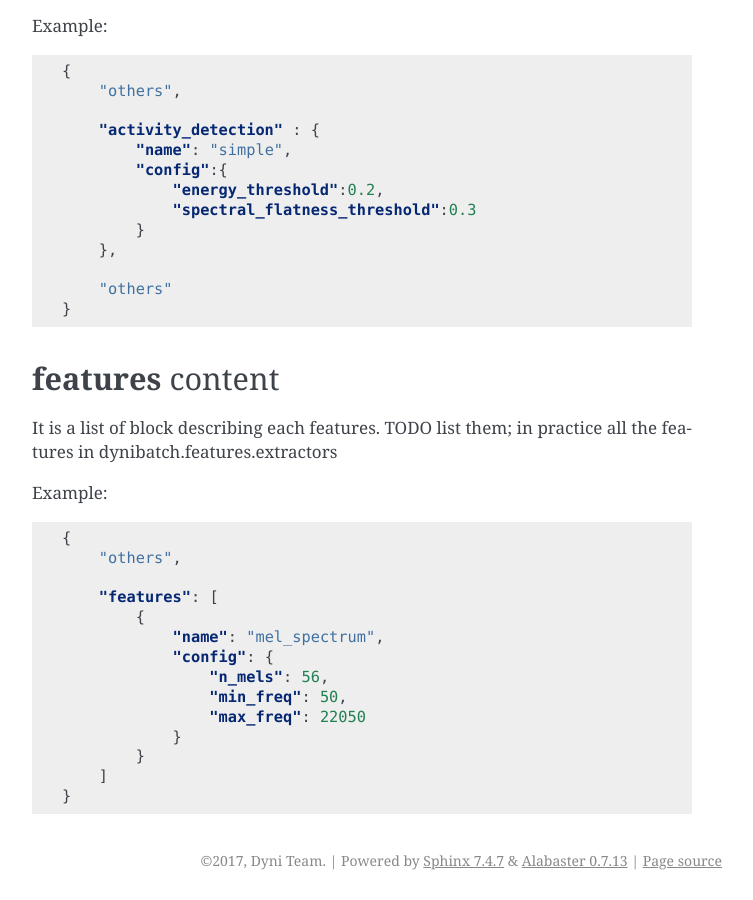
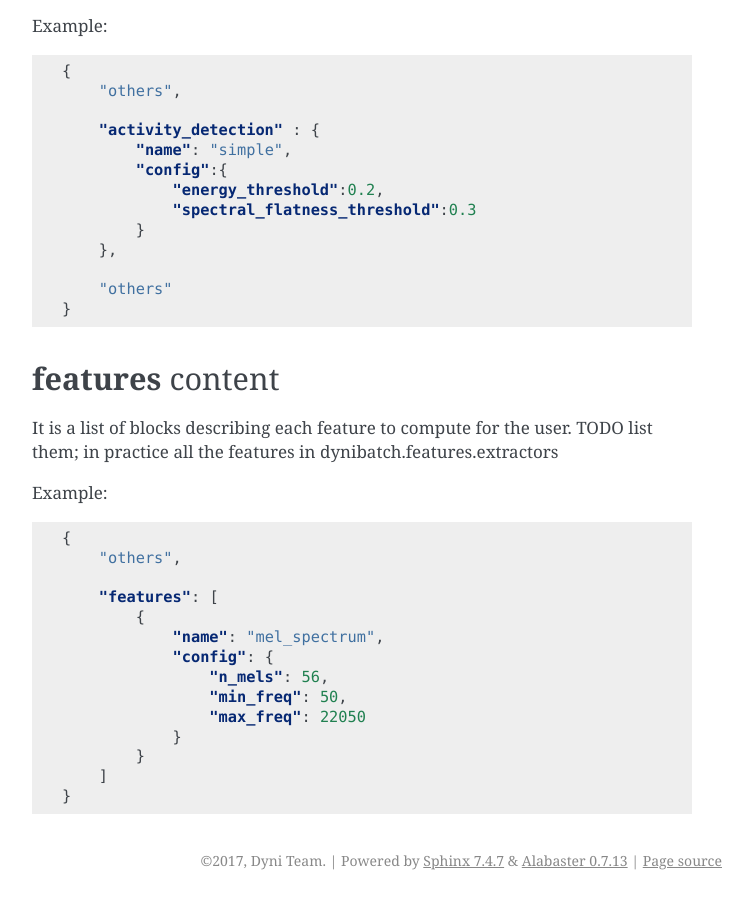
Before and after one commit to dynilib/dynibatch, a Sphinx documentation site: the page built from docs/source/config_file.rst, in a window 1280 px wide and 900 px high, scrolled down 2253 px. Shown: the whole window, without its empty margins (388-1141 px from the left). Built offline with Sphinx 7.4.7, drawn with Linux system fonts in a browser that asks for light colours.

Commit message:
Correct mistakes

```diff
--- a/docs/source/config_file.rst
+++ b/docs/source/config_file.rst
@@ -133,7 +133,7 @@ Example:
 **features** content
 --------------------
 
-It is a list of block describing each features.
+It is a list of blocks describing each feature to compute for the user.
 TODO list them; in practice all the features in dynibatch.features.extractors
 
 Example:
```
Also changed, not shown: 3 other files.
